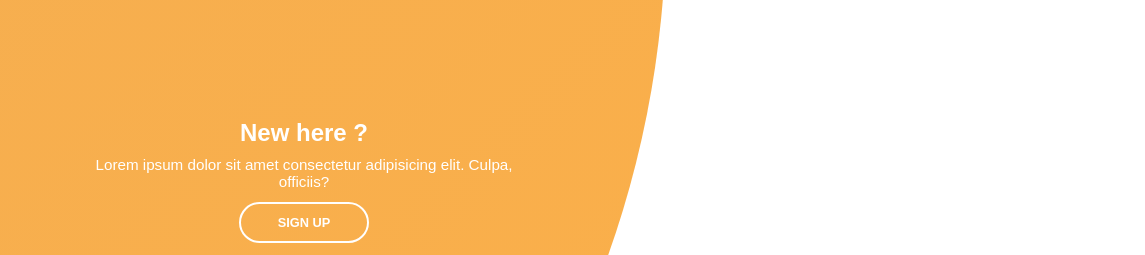
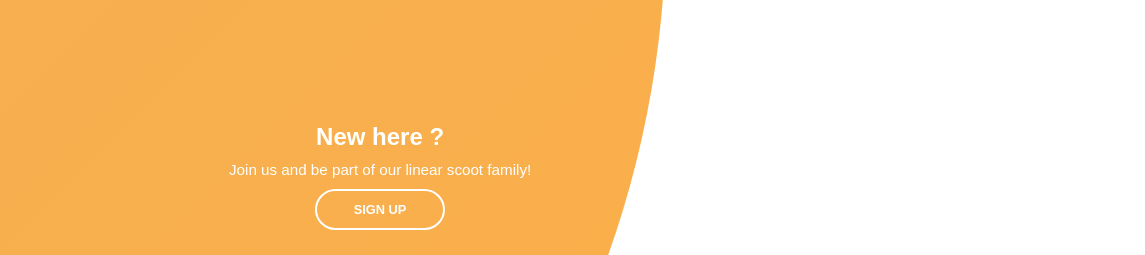
Before and after one commit to 00abdoreda/linearscoot, a website: page login.html in a window 1280 px wide. Shown: the top 255 px of the page, 0-1145 px from the left. Drawn offline with Linux system fonts and the light colour scheme; files whose address does not match are found by name; a web font is replaced by a local one.

Commit message:
login updates

```diff
--- a/login.html
+++ b/login.html
@@ -98,7 +98,7 @@
             <div class="panel left-panel">
                 <div class="content">
                     <h3>New here ?</h3>
-                    <p>Lorem ipsum dolor sit amet consectetur adipisicing elit. Culpa, officiis?</p>
+                    <p>Join us and be part of our linear scoot family!</p>
                     <button class="btn transparent" id="sign-up-btn">Sign up</button>
 
                 </div>
@@ -107,7 +107,7 @@
             <div class="panel right-panel">
                 <div class="content">
                     <h3>One of us ?</h3>
-                    <p>Lorem ipsum dolor sit amet consectetur adipisicing elit. Culpa, officiis?</p>
+                    <p>Sign in and enjoy our unique experience! </p>
                     <button class="btn transparent" id="sign-in-btn">Sign in</button>
 
                 </div>
```
